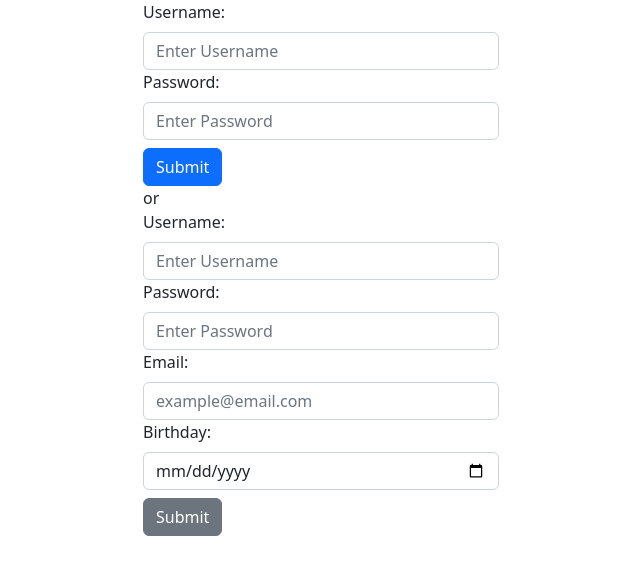
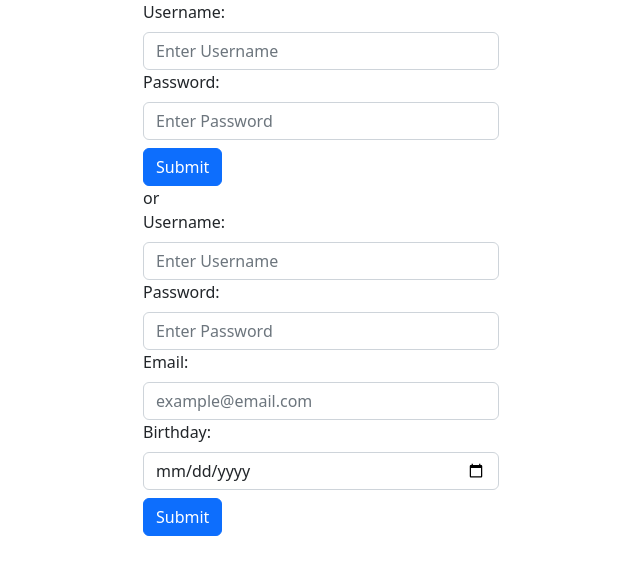
Before and after one commit to stepweaver/myFlix-client, a React (Vite) app: page / in a window 1280 px wide. Shown: the top 574 px of the page, without its empty margins (319-959 px from the left). Built offline with nearby package versions, Linux system fonts and the light colour scheme.

Commit message:
Update signup-view.jsx
Change button color to primary

```diff
--- a/src/components/signup-view/signup-view.jsx
+++ b/src/components/signup-view/signup-view.jsx
@@ -76,7 +76,7 @@ export const SignupView = () => {
       </Form.Group>
       <Button
         className='mt-2'
-        variant='secondary'
+        variant='primary'
         type='submit'
       >
         Submit
```
